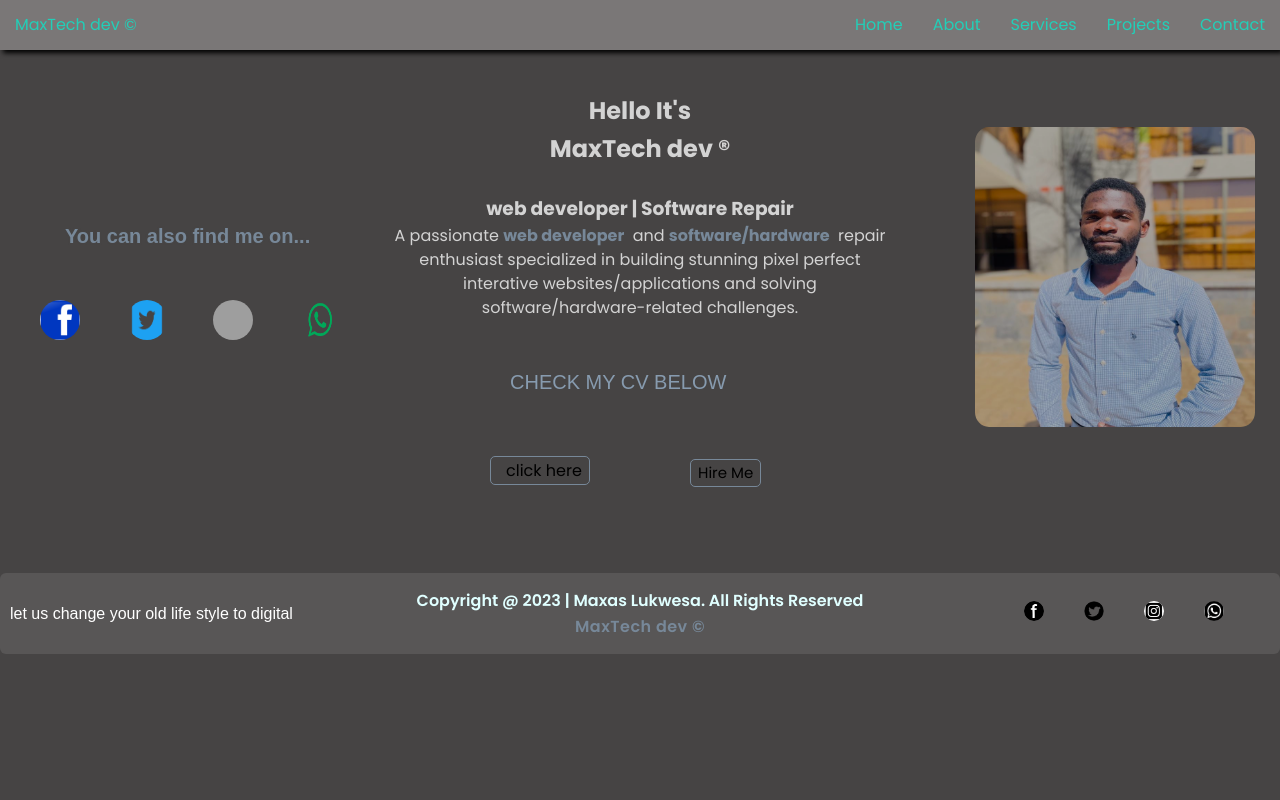
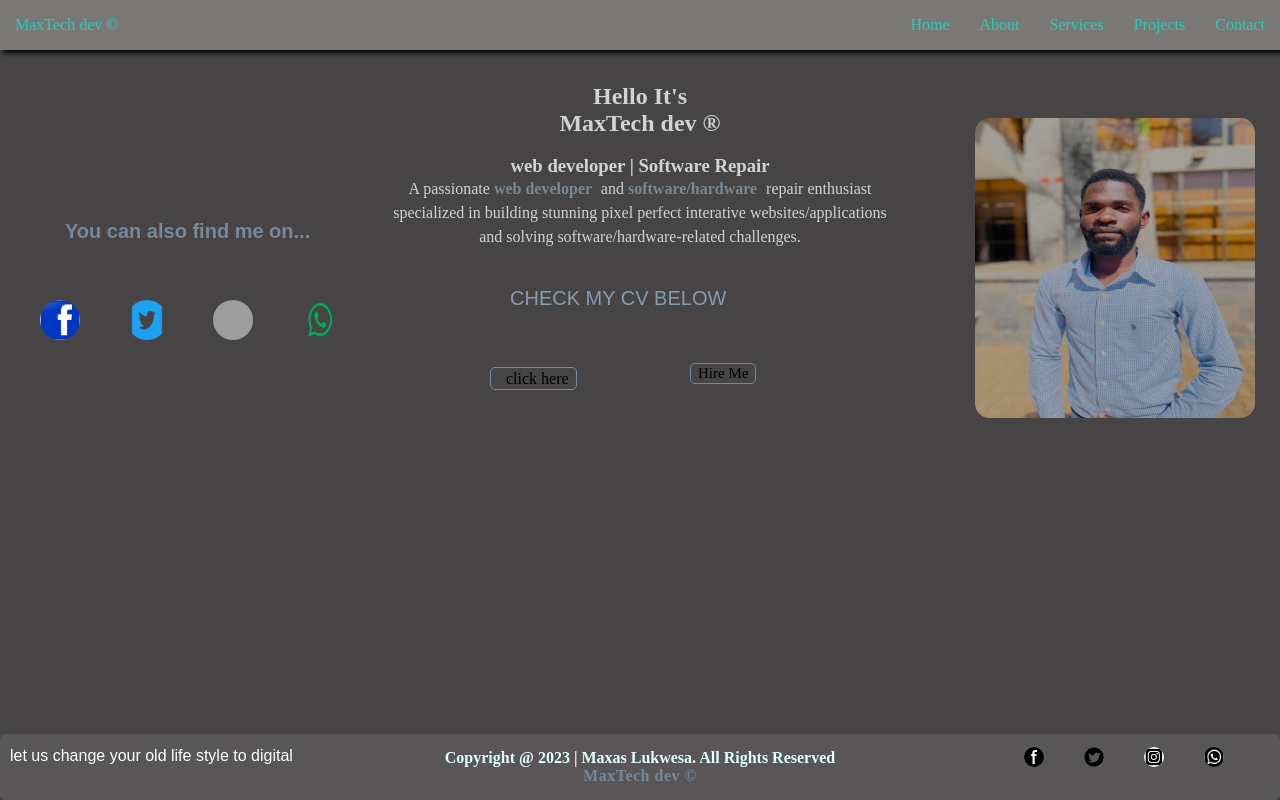
Before and after one commit to MAXASL/MaxTech-dev, a website: page index.html in a window 1280 px wide. Drawn offline with nearby package versions, Linux system fonts and the light colour scheme; some packages are replaced by stand-ins of ours; grey boxes are pictures that could not be loaded; a script that the page names is missing.

Commit message:
Update stylesheet.css

```diff
--- a/stylesheet.css
+++ b/stylesheet.css
@@ -4,9 +4,7 @@ body, h1, h2, h3, p, ul {
     padding: 0;
 }
 
-body {
-    font-family: 'Poppins', sans-serif;
-    line-height: 1.6;
+html, body {
   background-color: #464444;
   height: 100%;
   margin: 0;
@@ -15,7 +13,7 @@ body {
   flex-direction: column;
 }
 main {
-    flex: 1;
+    flex: 1 0 auto;
 }
 
 
@@ -1101,6 +1099,7 @@ footer {
     text-align: center;
     font-weight: 600;
     margin-top: 5%;
+    flex-shrink: 0;
 
 }
 
@@ -1155,6 +1154,7 @@ footer h4{
         padding-right: auto;
         margin-bottom: auto;
         margin-top: 32%;
+        flex-shrink: 0;
         z-index: 999;
     }
     footer p{
```
Lines whose indentation alone changed are shown as unchanged.
